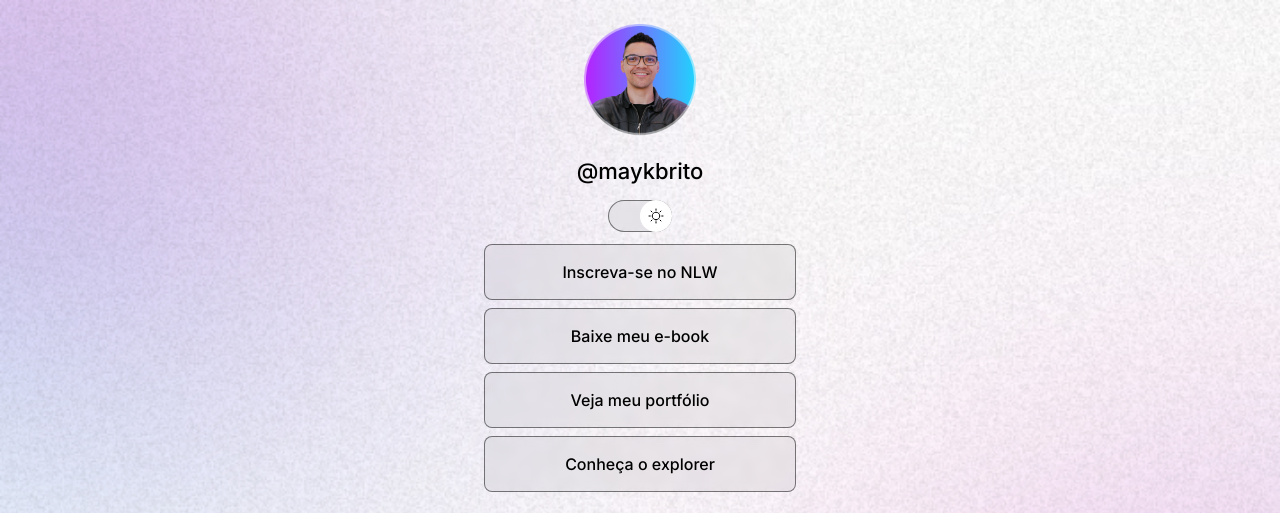
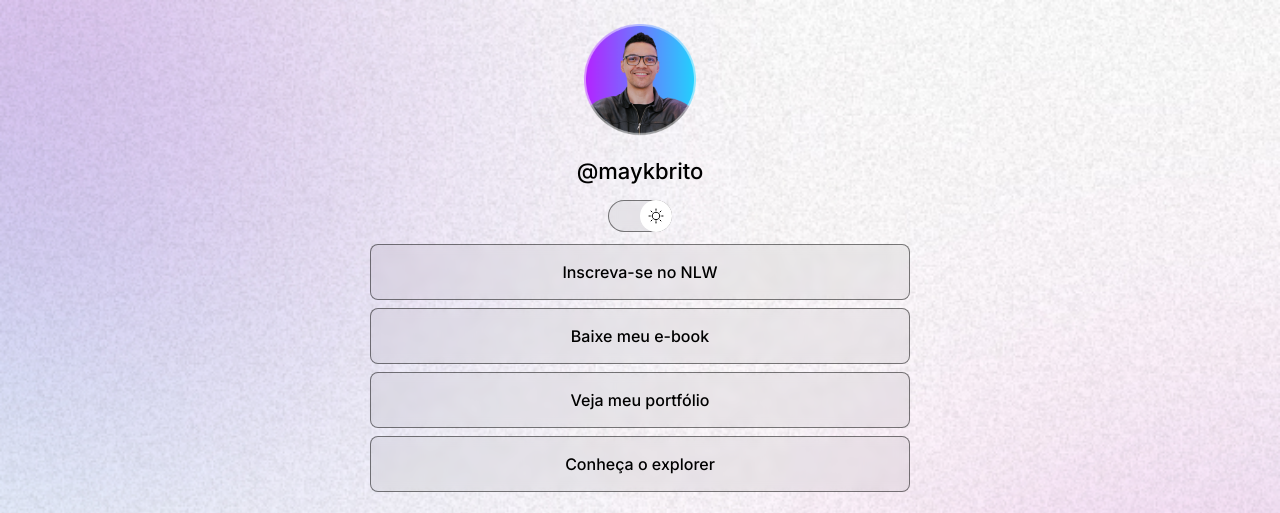
Before and after one commit to douglas-b-lima/projeto-rocketseat-discover, a plain HTML site: page index.html in a window 1280 px wide. Shown: the top 513 px of the page. Drawn offline with nearby package versions, Linux system fonts and the light colour scheme.

Commit message:
adjust container width

```diff
--- a/style.css
+++ b/style.css
@@ -55,11 +55,13 @@ body * {
 /* ISSO CONFIGURA A CAIXA QUE MANTERÁ OS LINKS FUTURAMENTE */
 
 #container {
-   width: 360px; ;
+   width: 100%;
    margin: auto;
    padding-top: 56px;
    padding: 0 24px;
+   max-width: 588px;
 }
+
 
 /* Pode-se usar o profile como block para centralizar a imagem
 ou criar uma tag pai para usar o comando text align.
```
